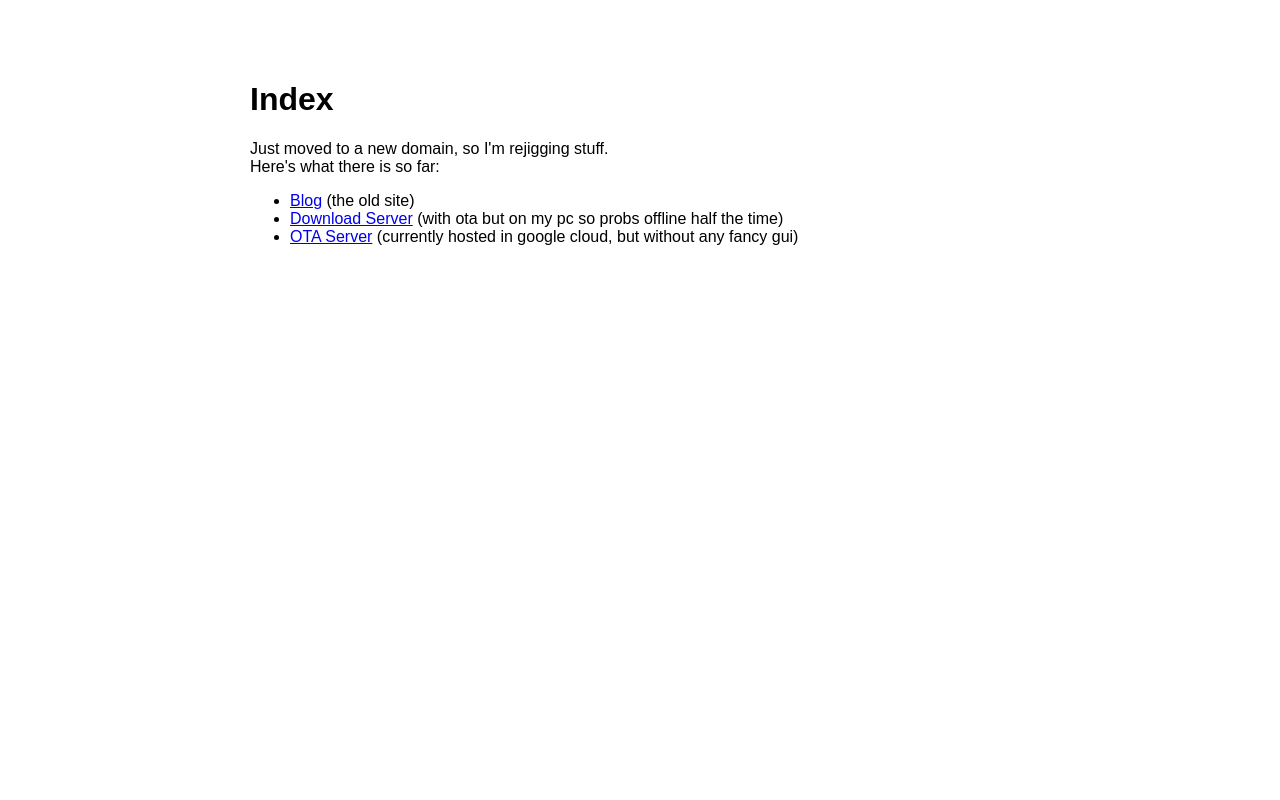
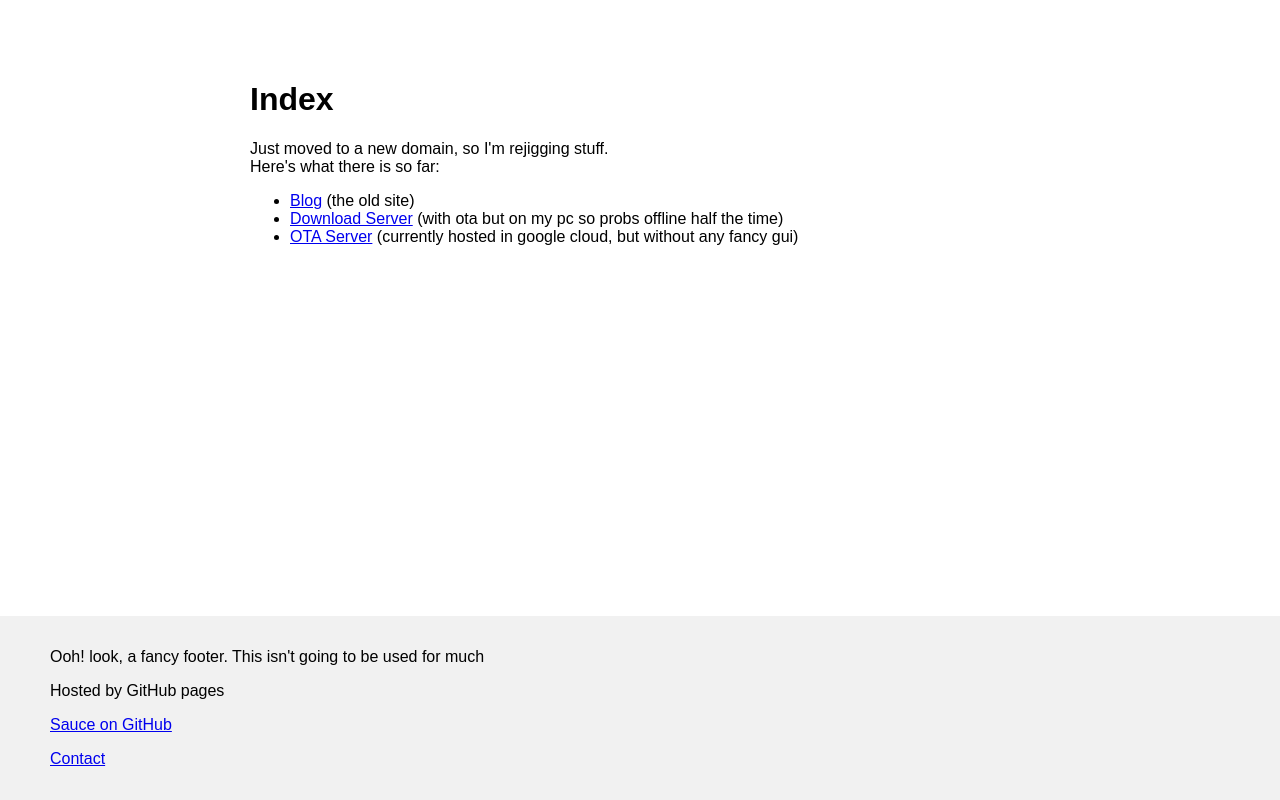
Before and after one commit to Charles-IV/charles-iv.github.io, a plain HTML site: page index.html in a window 1280 px wide. Drawn offline with Linux system fonts and the light colour scheme.

Commit message:
add footer I hope this styles all right

```diff
--- a/assets/site.css
+++ b/assets/site.css
@@ -1,7 +1,7 @@
 /* font */
 body {
-  margin: 0;
-  font-family: Arial, Helvetica, sans-serif;
+    margin: 0;
+    font-family: Arial, Helvetica, sans-serif;
 }
 
 /* Add a blue background color to the top navigation */
@@ -38,5 +38,14 @@ body {
 
 /* Right-aligned section inside the top navigation */
 #navbar .topnav-right {
-  float: right;
+    float: right;
 }
+
+.footer {
+    position: fixed;
+    left: 0;
+    bottom: 0;
+    width: 100%;
+    background-color: #f1f1f1;
+    padding: 16px 50px;
+}
--- a/index.html
+++ b/index.html
@@ -16,6 +16,7 @@
   <title>Home - Charles IV</title>
 </head>
 
+<body>
   <div class="topnav" id="navbar">
     <a href="/"><img src="/images/logo.png" height="20px"></a>
     <div class="topnav-right">
@@ -36,3 +37,11 @@
       <li><a href="https://ota.charles-iv.uk">OTA Server</a> (currently hosted in google cloud, but without any fancy gui)</li>
     </ul>
   <div>
+</body>
+
+<footer class="footer">
+  <p>Ooh! look, a fancy footer. This isn't going to be used for much</p>
+  <p>Hosted by GitHub pages</p>
+  <p><a href="https://github.com/Charles-IV/charles-iv.github.io">Sauce on GitHub</a></p>
+  <p><a href="#contact">Contact</a></p>
+</footer>
```
Also changed, not shown: about.html (+9 -0 lines). Lines whose indentation alone changed are shown as unchanged.
